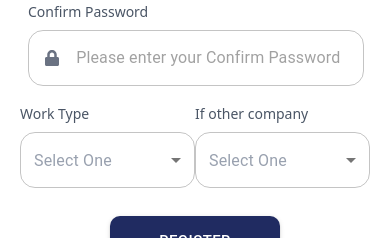
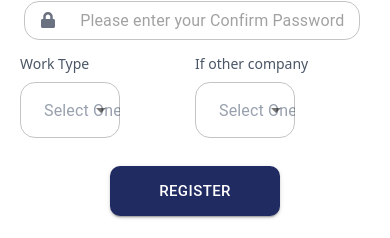
Before and after one commit to sriganeshDev/testing, a React (Vite) app: page / in a window 390 px wide. Shown: the part 581-819 px from the top of the page. Built offline with nearby package versions, Linux system fonts and the light colour scheme.

Commit message:
form updated

```diff
--- a/src/index.css
+++ b/src/index.css
@@ -7,18 +7,18 @@
     padding: 15px !important;
 } */
 
-@media (max-width: 320px) {
+@media (max-width: 768px) {
     .css-w76bbz-MuiSelect-select-MuiInputBase-input-MuiOutlinedInput-input{
         padding: 9px !important;
     }
 }
-@media (max-width: 320px) {
+@media (max-width: 768px) {
     .css-11s3esg-MuiInputBase-root-MuiOutlinedInput-root-MuiSelect-root{
-        width: 80px !important;
+        width: 100px !important;
         padding-left: 10px !important;
     }
 }
-@media (max-width: 320px) {
+@media (max-width: 768px) {
 .css-1yo9csk{
         margin: 4px !important;
     }
@@ -31,7 +31,7 @@
 
 
 
-@media (max-width: 320px) {
+@media (max-width: 768px) {
     .css-2u11ia-MuiInputBase-input-MuiOutlinedInput-input {
         padding: 8px !important  ;
     }
```
